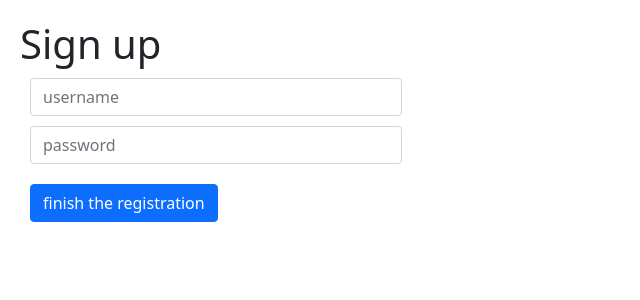
After one commit to Toadman0/linguacompare, a Flask app: page /sign_up in a window 1280 px wide. The commit adds this page. Shown: the top 300 px of the page, without its empty margins (0-640 px from the left). Run offline with Flask 3, Linux system fonts and the light colour scheme.

Commit message:
Update 23.04.2024 22:24

```diff
--- a/app.py
+++ b/app.py
@@ -1,4 +1,4 @@
-from flask import Flask, render_template, request
+from flask import Flask, flash, redirect, render_template, request, url_for
 import requests
 
 language_family = {
@@ -171,6 +171,35 @@ def main_page():
         return render_template('LinguaCompare_main.html', defff=' '.join(get_definition(original)),
                                origgg=orig_w, trans=' '.join(translations))
 
+@app.route('/sign_in', methods=['POST', 'GET'])
+def sign_in():
+    error = None
+    if request.method == 'GET':
+        return render_template('test.html')
+    elif request.method == 'POST':
+        # responce равен вводу пользователя
+        password = request.form['password']
+        username = request.form['username']
+        if password != 'a' or username != 'a':
+            error = u'error'
+        else:
+            flash(u'sakses')
+            return redirect(url_for(''))
+        print(password, username)
+    return render_template('test.html', error=error)
+
+
+
+@app.route('/sign_up', methods=['POST', 'GET'])
+def sign_up():
+    if request.method == 'GET':
+        return render_template('sign_up.html')
+    elif request.method == 'POST':
+        # responce равен вводу пользователя
+        password = request.form['password']
+        username = request.form['username']
+        print(password, username)
+
 
 if __name__ == '__main__':
     app.run(port=8080, host='127.0.0.1', debug=True)
--- a/static/css/LinguaCompare_main.css
+++ b/static/css/LinguaCompare_main.css
@@ -1,5 +1,10 @@
  .u-section-1 {
   background-color: #d4d0ff;
+}
+
+.sign_in {
+  top: 10%;
+  left: 80%;
 }
 
 .u-section-1 .u-sheet-1 {
--- /dev/null
+++ b/templates/sign_up.html
@@ -0,0 +1,23 @@
+<!doctype html>
+<html lang="en">
+    <head>
+    <meta charset="utf-8">
+    <meta name="viewport" content="width=device-width, initial-scale=1, shrink-to-fit=no">
+    <link rel="stylesheet"
+    href="https://cdn.jsdelivr.net/npm/bootstrap@5.0.0-beta1/dist/css/bootstrap.min.css"
+    integrity="sha384-giJF6kkoqNQ00vy+HMDP7azOuL0xtbfIcaT9wjKHr8RbDVddVHyTfAAsrekwKmP1"
+    crossorigin="anonymous">
+    <link rel="stylesheet" type="text/css" href="{url_for('static', filename='css/style.css')}" />
+    <title>Sign up</title>
+    </head>
+    <body style="margin: 20px;">
+    <h1>Sign up</h1>
+    <div>
+        <form class="login_form" method="post">
+            <input type="text" class="form-control" id="text" aria-describedby="username" placeholder="username" name="username" style="margin: 10px; width: 30%;" required="required">
+            <input type="password" class="form-control" id="password" placeholder="password" name="password" style="margin: 10px; width: 30%;" required="required">
+            <button type="submit" class="btn btn-primary" style="margin: 10px;">finish the registration</button>
+        </form>
+    </div>
+    </body>
+</html>
```
Also changed, not shown: templates/LinguaCompare_main.html (+6 -2 lines), templates/sign_in.html (added, +24 -0 lines).
